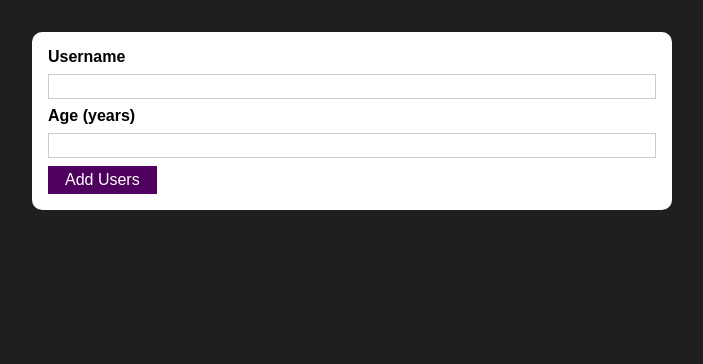
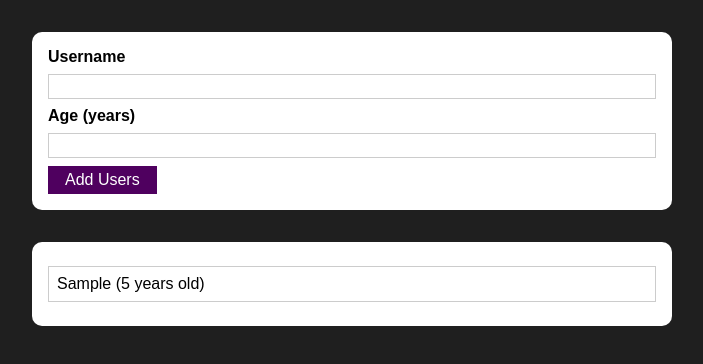
Before and after one commit to jaewoo-ahn/react-practice-project, a React (Create React App) app: page / in a window 1280 px wide. Both pictures are taken after typing "Sample", "5" into the empty fields and a click on the button "Add Users". Shown: the top 364 px of the page, without its empty margins (288-991 px from the left). Built offline with nearby package versions, Linux system fonts and the light colour scheme.

Commit message:
add : addUserHandler

```diff
--- a/src/App.js
+++ b/src/App.js
@@ -1,10 +1,23 @@
-import React from "react";
+import React, {useState} from "react";
 import AddUsers from "./Components/Users/AddUsers";
+import UserList from "./Components/Users/UserList";
 
 function App() {
+  const [userList, setUserList] = useState([]);
+
+  const addUserHandler = (uName, uAge) => {
+    setUserList((prevUsersList) => {
+      return [
+        ...prevUsersList,
+        {name: uName, age: uAge, id: Math.random().toString()},
+      ];
+    });
+  };
+  console.log(userList);
   return (
     <div>
-      <AddUsers />
+      <AddUsers onAddUser={addUserHandler} />
+      <UserList users={userList} />
     </div>
   );
 }
--- a/src/Components/Users/AddUsers.js
+++ b/src/Components/Users/AddUsers.js
@@ -7,6 +7,7 @@ const AddUsers = (props) => {
   const [enteredUserName, setEnterdUserName] = useState("");
   const [enteredUserAge, setEnterdUserAge] = useState("");
   const addUserHandler = (e) => {
+    e.preventDefault();
     if (
       enteredUserName.trim().length === 0 ||
       enteredUserAge.trim().length === 0
@@ -16,8 +17,8 @@ const AddUsers = (props) => {
     if (+enteredUserAge < 1) {
       return;
     }
-    e.preventDefault();
-    console.log(enteredUserName, enteredUserAge);
+
+    props.onAddUser(enteredUserName, enteredUserAge);
     setEnterdUserName("");
     setEnterdUserAge("");
   };
--- a/src/Components/Users/UserList.js
+++ b/src/Components/Users/UserList.js
@@ -6,9 +6,11 @@ const UserList = (props) => {
   return (
     <Card className={classes.users}>
       <ul>
-        {props.users.map((user) => {
-          <li>{user.name}()</li>;
-        })}
+        {props.users.map((user) => (
+          <li key={user.id}>
+            {user.name} ({user.age} years old)
+          </li>
+        ))}
       </ul>
     </Card>
   );
```
